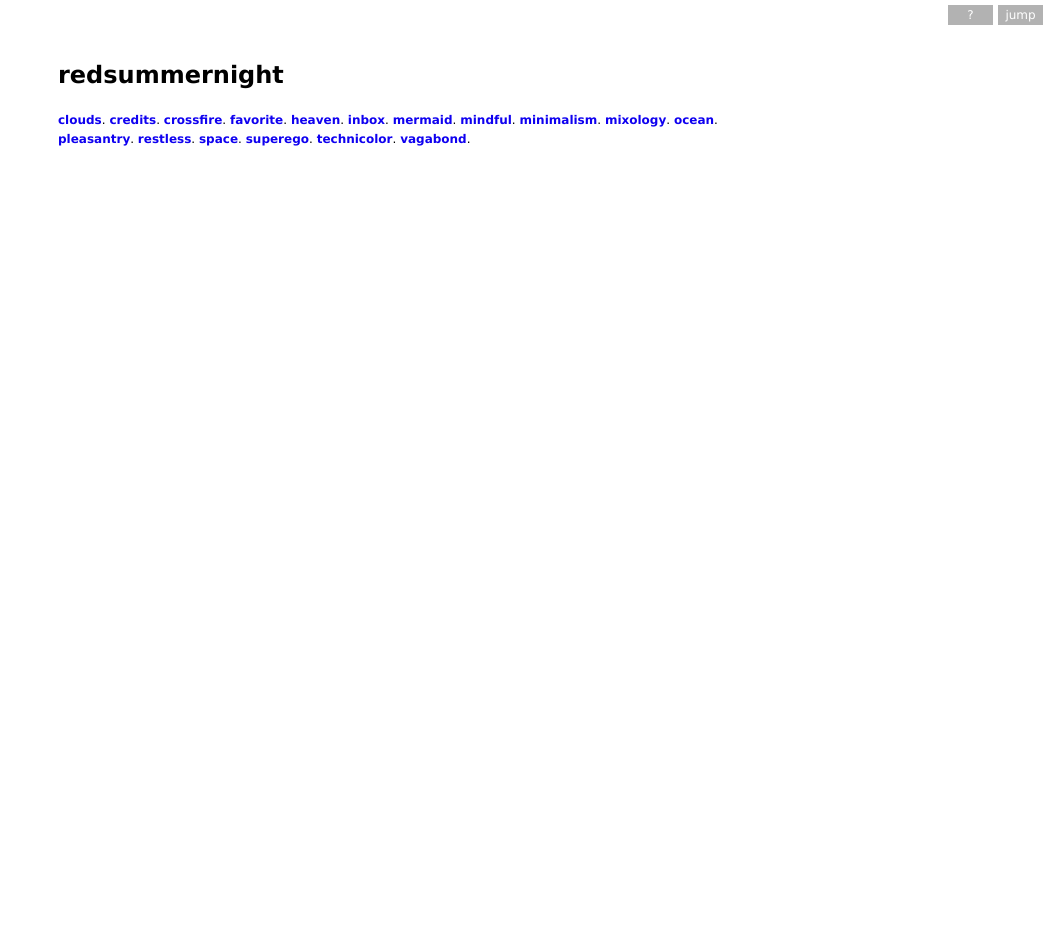
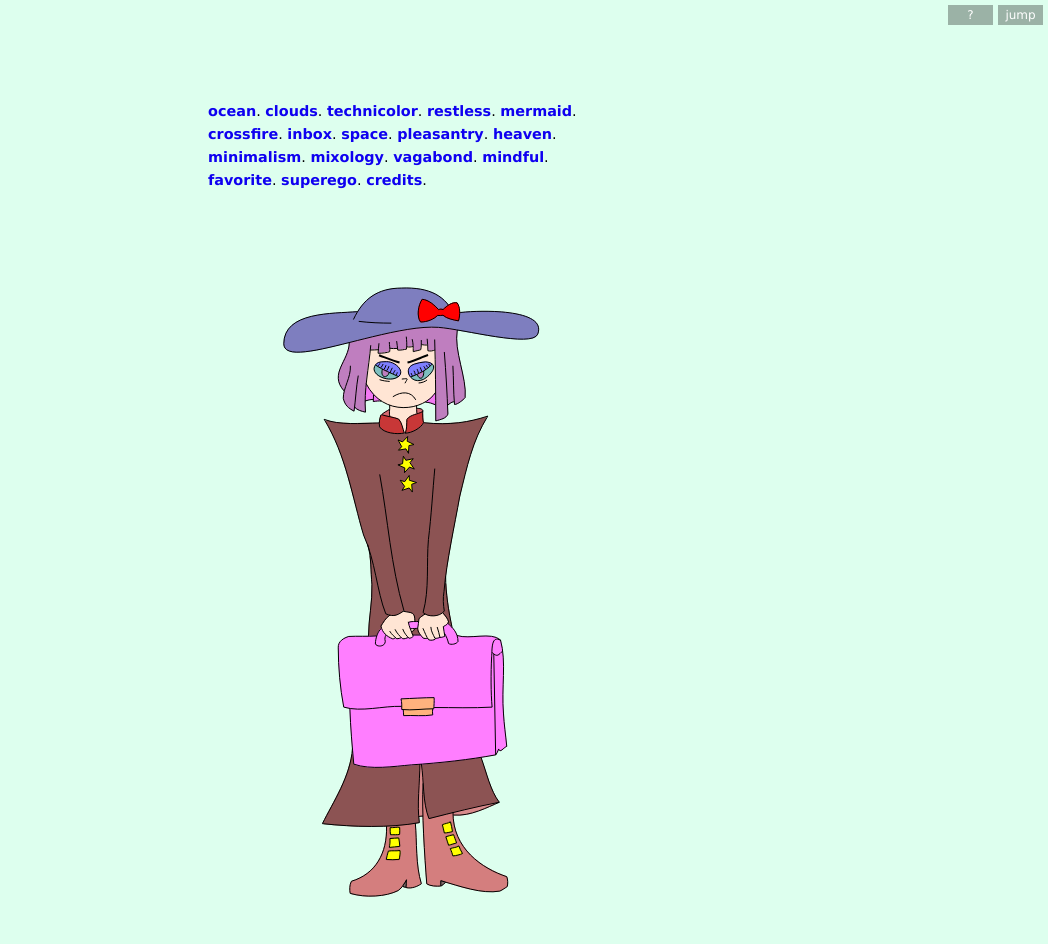
Before and after one commit to redsummernight/redsummernight.github.io, a Jekyll site: the page built from index.html, in a window 1280 px wide. Shown: the whole page, without its empty margins (232-1280 px from the left). Built offline with Jekyll 4.4.1, drawn with Linux system fonts in a browser that asks for light colours; before the commit the page ends 900 px from its top, so only the background shows below that.

Commit message:
Add traveler
Minified version:

    svgo common/img/traveler.svg -o common/img/traveler.min.svg

```diff
--- a/index.html
+++ b/index.html
@@ -4,20 +4,37 @@ description: quiet, listless, unbearably hot; an art project
 ---
 <style>
 	{% capture raw_scss %}
-	.subtle-link {
-		a { font-weight: bold; }
+	body {
+		background-color: #ddffee;
+	}
+
+	.center-text {
+		font-size: 120%;
+		max-width: 400px;
+		margin-top: 80px;
+
+		a {
+			font-weight: bold;
+		}
+	}
+
+	img.traveler {
+		display: block;
+		margin: 0 auto;
 	}
 	{% endcapture %}
 	{{ raw_scss | scssify }}
 </style>
-{% assign pages = site.html_pages | sort: 'title' %}
-<div class="center-text">
-	<h1 title="o hai!!!">{{ site.title }}</h1>
-	<p class="subtle-link">
-		{% for p in pages %}
-			{% if p.title and p.title != page.title %}
-			<a href="{{ site.baseurl }}{{ p.url }}" title="{{ p.description }}">{{ p.title }}</a>.
-			{% endif %}
-		{% endfor %}
-	</p>
-</div>
+{% assign pages = site.html_pages | sort: 'date', 'last' %}
+<p class="center-text subtle-link">
+	{% for p in pages %}
+		{% if p.title and p.title != page.title %}
+			<a href="{{ site.baseurl }}{{ p.url }}" title="{{ p.description }}">
+				{{ p.title }}</a>.
+		{% endif %}
+	{% endfor %}
+</p>
+<p>
+	<img class="traveler" src="{{ site.baseurl }}/common/img/traveler.min.svg" width="300"
+		alt="A traveler with a wide-brimmed hat, a soft briefcase, and a frown.">
+</p>
```
Also changed, not shown: common/img/traveler.min.svg (added), common/img/traveler.svg (added).
